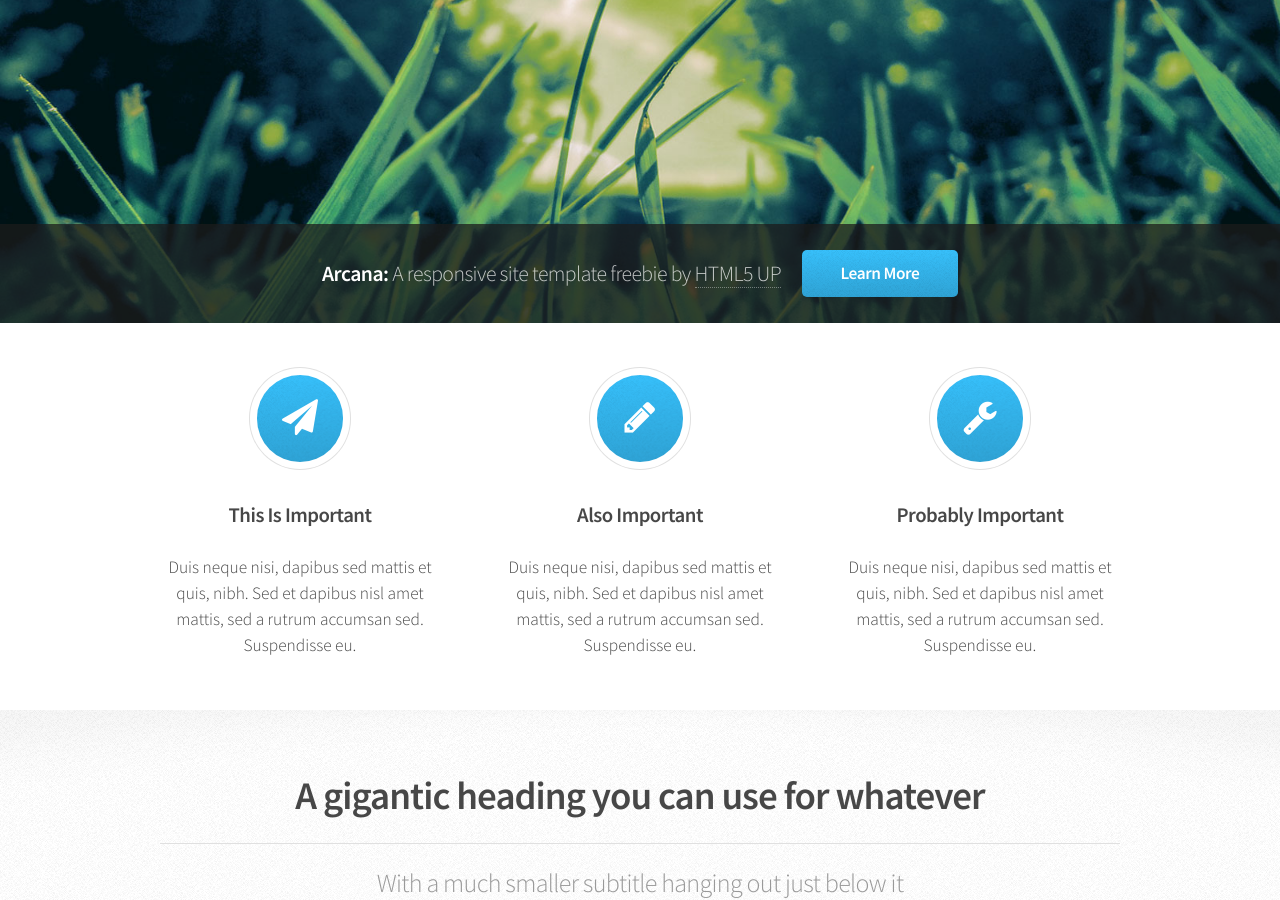
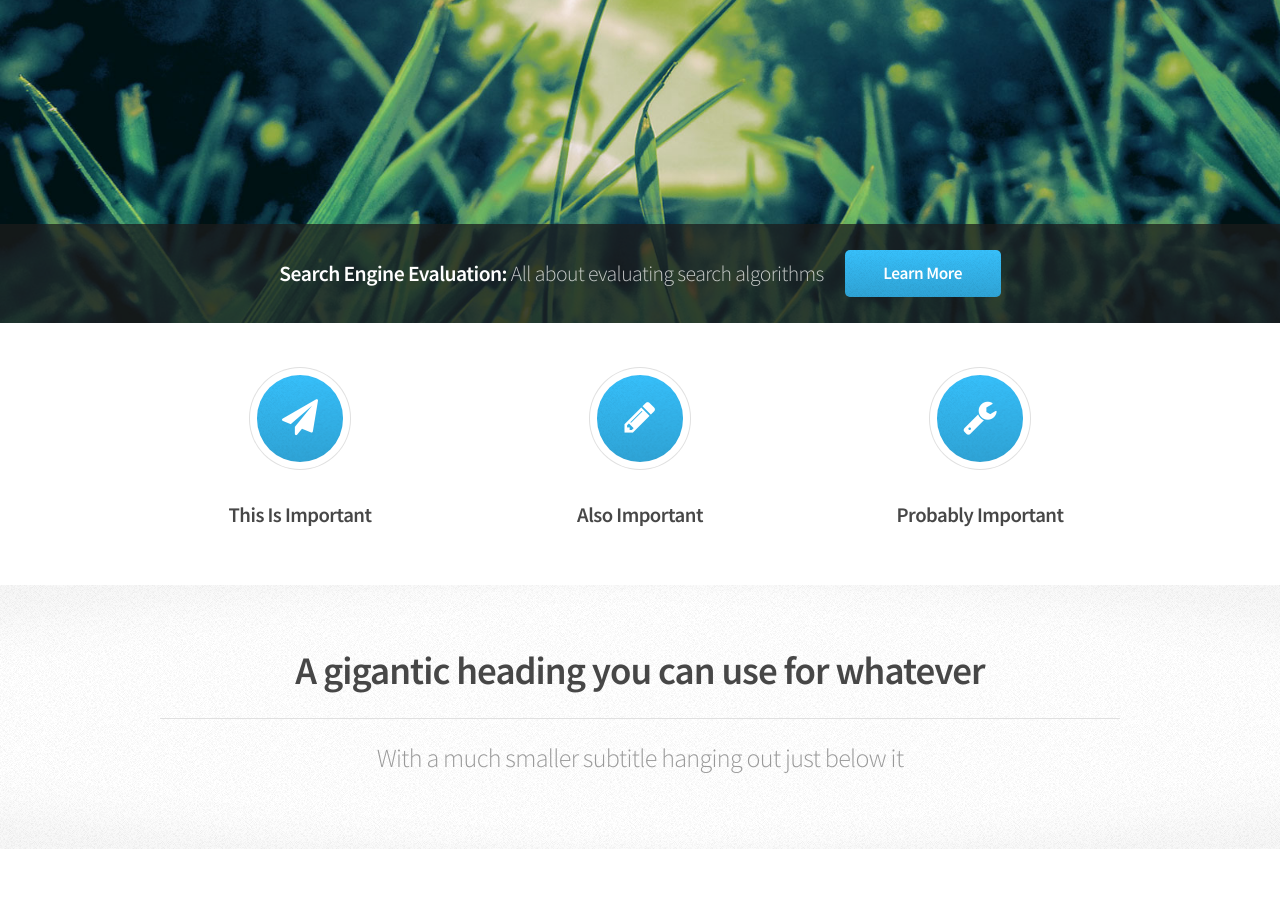
Before and after one commit to ekanou/evaluation, a Jekyll site: the page built from index.html, in a window 1280 px wide and 900 px high, scrolled down 210 px. Built offline with Jekyll 4.4.1, drawn with Linux system fonts in a browser that asks for light colours; the list of posts is cut into pages by our own code.

Commit message:
Update index.html

```diff
--- a/index.html
+++ b/index.html
@@ -1,12 +1,12 @@
 ---
-title: Arcana
+title: Search Engine Evaluation
 layout: default
 ---
 
 <!-- Banner -->
 	<section id="banner">
 		<header>
-			<h2>Arcana: <em>A responsive site template freebie by <a href="http://html5up.net">HTML5 UP</a></em></h2>
+			<h2>Search Engine Evaluation: <em>All about evaluating search algorithms</em></h2>
 			<a href="#" class="button">Learn More</a>
 		</header>
 	</section>
@@ -19,21 +19,21 @@ layout: default
 					<div class="box highlight">
 						<i class="icon major fa-paper-plane"></i>
 						<h3>This Is Important</h3>
-						<p>Duis neque nisi, dapibus sed mattis et quis, nibh. Sed et dapibus nisl amet mattis, sed a rutrum accumsan sed. Suspendisse eu.</p>
+						<p></p>
 					</div>
 				</section>
 				<section class="4u">
 					<div class="box highlight">
 						<i class="icon major fa-pencil"></i>
 						<h3>Also Important</h3>
-						<p>Duis neque nisi, dapibus sed mattis et quis, nibh. Sed et dapibus nisl amet mattis, sed a rutrum accumsan sed. Suspendisse eu.</p>
+						<p></p>
 					</div>
 				</section>
 				<section class="4u">
 					<div class="box highlight">
 						<i class="icon major fa-wrench"></i>
 						<h3>Probably Important</h3>
-						<p>Duis neque nisi, dapibus sed mattis et quis, nibh. Sed et dapibus nisl amet mattis, sed a rutrum accumsan sed. Suspendisse eu.</p>
+						<p></p>
 					</div>
 				</section>
 			</div>
```
